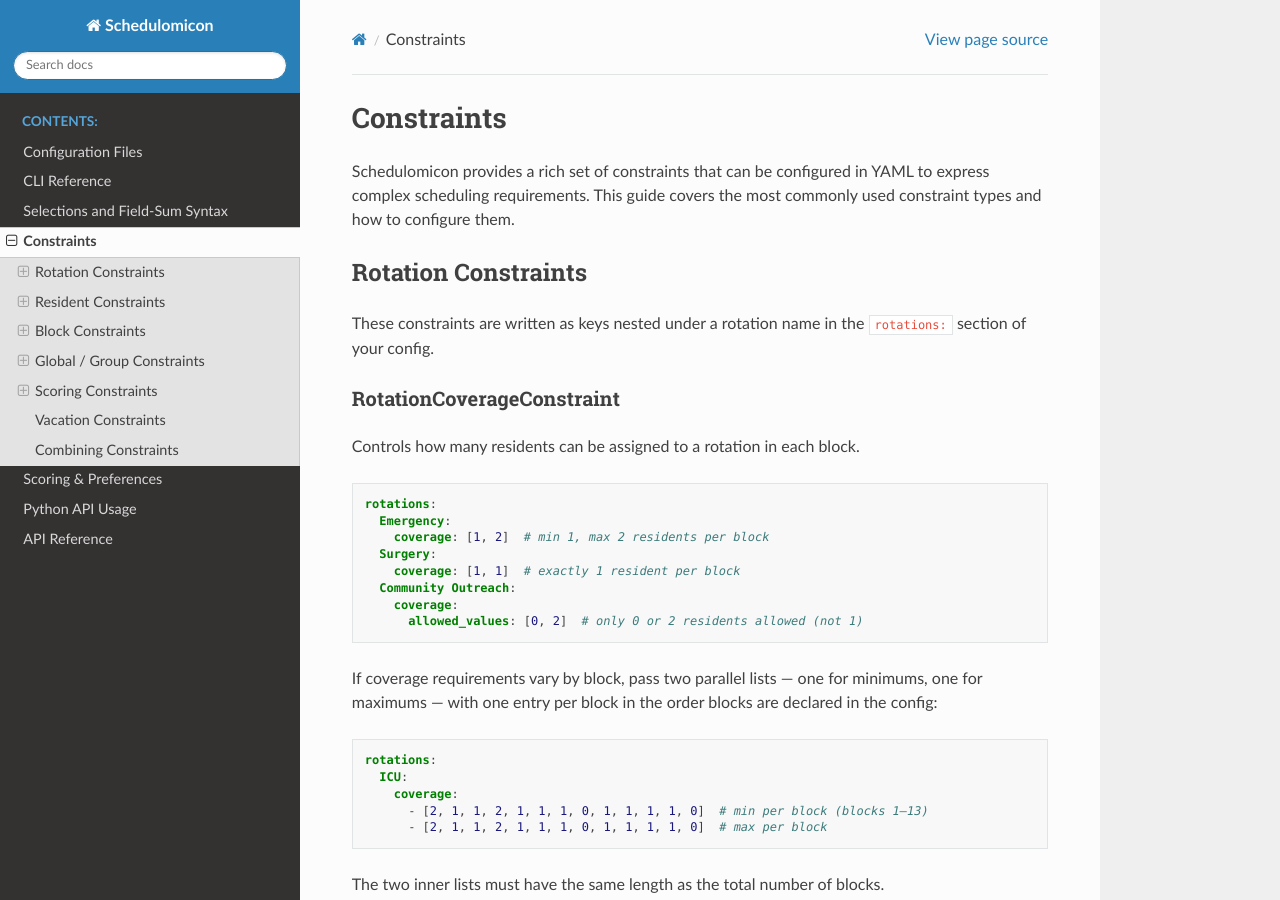
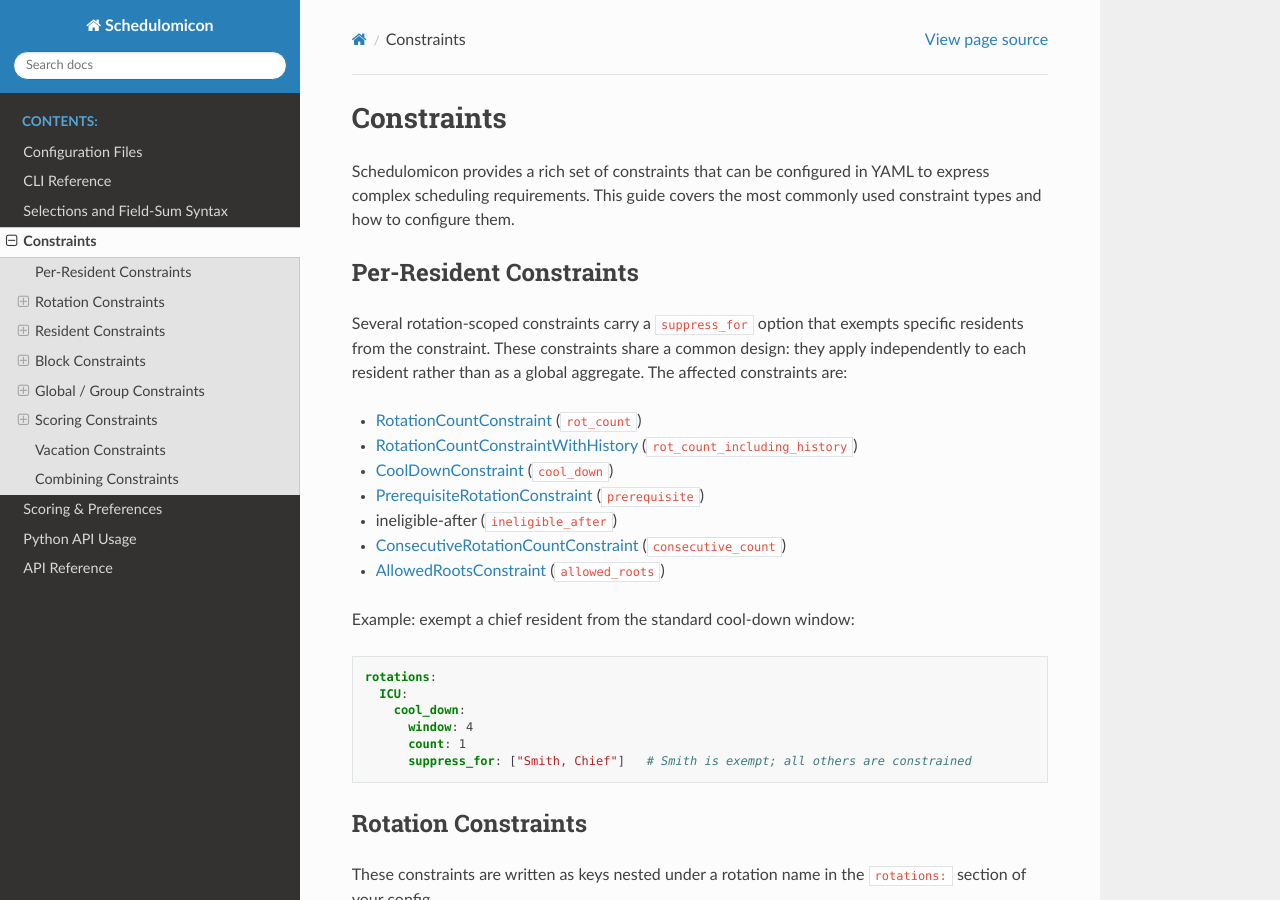
Before and after one commit to justinrporter/schedulomicon, a Sphinx documentation site: the page built from docs/source/constraints.rst, in a window 1280 px wide and 900 px high. Built offline with Sphinx 7.4.7 and the Read the Docs theme 3.1.0, drawn with Linux system fonts in a browser that asks for light colours; some of the changed text lies outside the part shown.

Commit message:
docs: replace apply_to_residents with working dict-based count syntax
apply_to_residents was never implemented; the correct way to target
specific residents in all_group_count_per_resident is to pass a dict
under count. Remove the broken parameter from the example and bullet
list, and document the dict form instead.

Co-Authored-By: Claude Sonnet 4.6 <noreply@anthropic.com>

```diff
--- a/docs/source/constraints.rst
+++ b/docs/source/constraints.rst
@@ -2,6 +2,32 @@ Constraints
 ===========
 
 Schedulomicon provides a rich set of constraints that can be configured in YAML to express complex scheduling requirements. This guide covers the most commonly used constraint types and how to configure them.
+
+.. _per-resident-constraints:
+
+Per-Resident Constraints
+------------------------
+
+Several rotation-scoped constraints carry a ``suppress_for`` option that exempts specific residents from the constraint. These constraints share a common design: they apply independently to each resident rather than as a global aggregate. The affected constraints are:
+
+- :ref:`rot-count` (``rot_count``)
+- :ref:`rot-count-history` (``rot_count_including_history``)
+- :ref:`cool-down` (``cool_down``)
+- :ref:`prerequisite` (``prerequisite``)
+- :ref:`ineligible-after` (``ineligible_after``)
+- :ref:`consecutive-count` (``consecutive_count``)
+- :ref:`allowed-roots` (``allowed_roots``)
+
+Example: exempt a chief resident from the standard cool-down window:
+
+.. code-block:: yaml
+
+    rotations:
+      ICU:
+        cool_down:
+          window: 4
+          count: 1
+          suppress_for: ["Smith, Chief"]   # Smith is exempt; all others are constrained
 
 Rotation Constraints
 --------------------
@@ -48,6 +74,8 @@ The ``coverage`` property can be specified as:
 - A nested list ``[[min_b1, min_b2, ...], [max_b1, max_b2, ...]]`` for per-block limits
 - An ``allowed_values`` list specifying exactly which values are permitted
 
+.. _rot-count:
+
 RotationCountConstraint
 ~~~~~~~~~~~~~~~~~~~~~~~
 
@@ -82,6 +110,10 @@ The ``rot_count`` property takes a list of ``[min, max]`` values:
 
 When a resident belongs to multiple groups, the *last* matching entry wins.
 
+Supports ``suppress_for``. See :ref:`per-resident-constraints`.
+
+.. _cool-down:
+
 CoolDownConstraint
 ~~~~~~~~~~~~~~~~~~
 
@@ -106,6 +138,8 @@ Parameters:
 - ``count``: Number of occurrences before cool-down applies
 - ``suppress_for``: List of residents exempt from this constraint
 
+.. _prerequisite:
+
 PrerequisiteRotationConstraint
 ~~~~~~~~~~~~~~~~~~~~~~~~~~~~~~
 
@@ -127,6 +161,14 @@ The ``prerequisite`` property can be specified as:
 
 - A list of specific rotations that must be completed
 - A mapping of group names to counts, requiring a certain number of rotations from a group
+
+Supports ``suppress_for``. See :ref:`per-resident-constraints`. When using the dict form, add ``suppress_for`` as a sibling key alongside the rotation/group entries.
+
+.. _ineligible-after:
+
+.. note::
+
+   ``ineligible_after`` (the inverse of ``prerequisite``) also supports ``suppress_for``.
 
 MustBeFollowedByRotationConstraint
 ~~~~~~~~~~~~~~~~~~~~~~~~~~~~~~~~~~
@@ -156,6 +198,8 @@ Controls which rotations must immediately precede others.
 
 The ``must_be_preceded_by`` property takes a list of rotations or rotation groups. The constraint ensures that before the specified rotation is assigned, the resident must have been assigned to one of the listed options in the immediately preceding block.
 
+.. _consecutive-count:
+
 ConsecutiveRotationCountConstraint
 ~~~~~~~~~~~~~~~~~~~~~~~~~~~~~~~~~~
 
@@ -170,6 +214,43 @@ Enforces rotations that must occur in consecutive blocks.
         always_paired: Yes
 
 Setting ``always_paired: Yes`` indicates that this rotation must be assigned in consecutive blocks.
+
+Supports ``suppress_for`` via the dict form of ``consecutive_count``. See :ref:`per-resident-constraints`.
+
+.. _allowed-roots:
+
+AllowedRootsConstraint
+~~~~~~~~~~~~~~~~~~~~~~
+
+Restricts which blocks can begin a consecutive sequence of a rotation. Typically used alongside ``consecutive_count``.
+
+.. code-block:: yaml
+
+    rotations:
+      ICU:
+        consecutive_count: 2
+        allowed_roots: [Block 1, Block 5]  # sequences can only start at Block 1 or Block 5
+        # OR, with suppress_for:
+        # allowed_roots:
+        #   roots: [Block 1, Block 5]
+        #   suppress_for: ["Smith, John"]
+
+Supports ``suppress_for``. See :ref:`per-resident-constraints`. When using ``suppress_for``, switch to the dict form with a ``roots`` key.
+
+.. _rot-count-history:
+
+RotationCountConstraintWithHistory
+~~~~~~~~~~~~~~~~~~~~~~~~~~~~~~~~~~
+
+Extends ``rot_count`` to count historical assignments (from a resident's ``history:`` section) toward the limit.
+
+.. code-block:: yaml
+
+    rotations:
+      ICU:
+        rot_count_including_history: [0, 2]
+
+Supports ``suppress_for`` via the dict form. See :ref:`per-resident-constraints`.
 
 Resident Constraints
 --------------------
@@ -360,15 +441,16 @@ Limits group rotations in a sliding window or over the entire schedule.
         window_size: 8  # first medicine rotation must occur within first 8 blocks
       - kind: all_group_count_per_resident
         group: pediatrics
-        count: [0,2]
-        apply_to_residents: ["Nguyen, James"]  # constraint for specific resident
+        count:
+          "Nguyen, James": [0, 2]  # constraint for a specific resident
 
 Group constraints come in several varieties:
 
 - ``window_group_count_per_resident``: Limits group rotations in a sliding window
-- ``all_group_count_per_resident``: Controls total rotations from a group per resident
+- ``all_group_count_per_resident``: Controls total rotations from a group per resident; ``count``
+  may be a ``[min, max]`` list applied to all residents, or a dict mapping resident/group names
+  to ``[min, max]`` pairs for per-resident targeting
 - ``time_to_first``: Ensures early assignment from a rotation group
-- The optional ``apply_to_residents`` parameter can limit a constraint to specific residents
 
 Scoring Constraints
 -------------------
```
